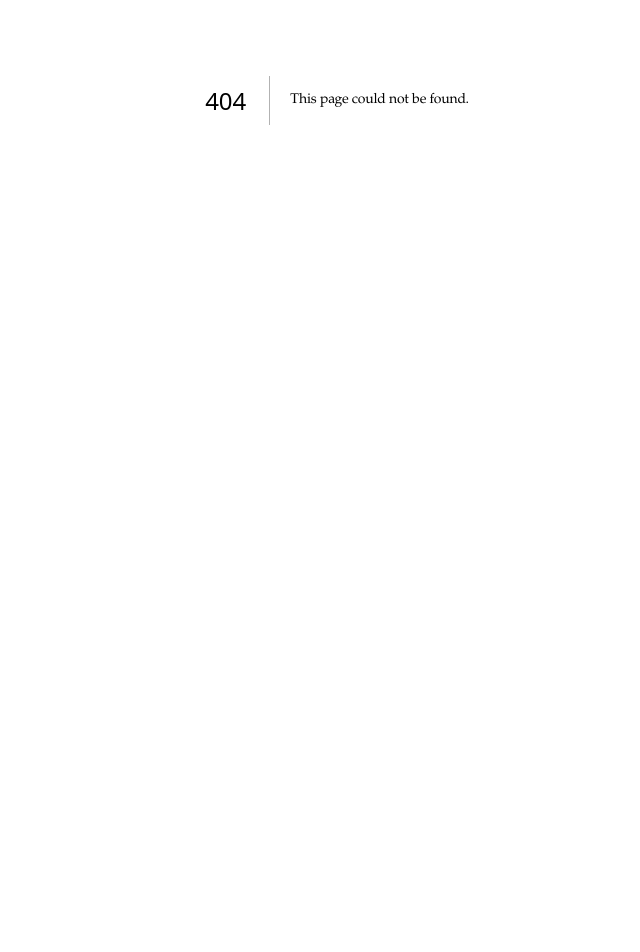
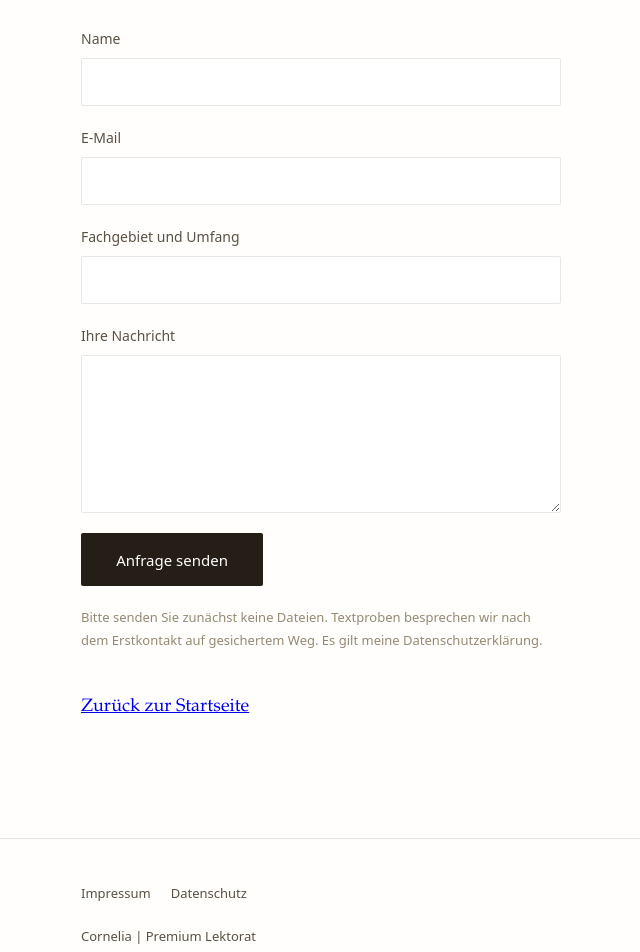
Before and after one commit to orbiaceo/premium-lektorat, a Next.js app: page /kontakt in a window 1280 px wide. Before the commit this address had no page. Shown: the part 300-1252 px from the top of the page, without its empty margins (303-943 px from the left). Before the commit the page ends 800 px from the top, so only its background shows below. Built offline with nearby package versions, Linux system fonts and the light colour scheme.

Commit message:
Seiten Kontakt, Impressum, Datenschutz

```diff
--- a/app/globals.css
+++ b/app/globals.css
@@ -206,3 +206,22 @@ footer a { font-size: .8125rem; }
   html { scroll-behavior: auto; }
   * { transition: none !important; }
 }
+
+/* Formular */
+.formular { display: grid; gap: 1.25rem; margin-top: 2rem; max-width: 30rem; }
+.formular label {
+  display: grid; gap: .4rem;
+  font-family: var(--grot); font-size: .875rem; color: var(--ink-2);
+}
+.formular input, .formular textarea {
+  font-family: var(--grot); font-size: 1rem; color: var(--ink);
+  background: #FFFFFF; border: 1px solid var(--line); border-radius: var(--radius);
+  padding: .75rem .85rem; width: 100%;
+}
+.formular input:focus, .formular textarea:focus {
+  outline: 2px solid var(--brass); outline-offset: 1px; border-color: var(--brass);
+}
+.formular textarea { resize: vertical; min-height: 8rem; }
+.formular .button { justify-self: start; }
+.formular .button[disabled] { opacity: .6; cursor: default; }
+.fehler { color: #8A2A2A; font-family: var(--grot); font-size: .875rem; margin: 0; }
--- /dev/null
+++ b/app/kontakt/Formular.js
@@ -0,0 +1,65 @@
+"use client";
+
+import { useState } from "react";
+
+export default function Formular({ texte }) {
+  const [status, setStatus] = useState("bereit");
+
+  async function senden(e) {
+    e.preventDefault();
+    setStatus("sendet");
+    const f = new FormData(e.currentTarget);
+    const daten = Object.fromEntries(f.entries());
+    try {
+      const r = await fetch("/api/anfrage", {
+        method: "POST",
+        headers: { "Content-Type": "application/json" },
+        body: JSON.stringify(daten),
+      });
+      setStatus(r.ok ? "fertig" : "fehler");
+    } catch {
+      setStatus("fehler");
+    }
+  }
+
+  if (status === "fertig") {
+    return <p className="lead">{texte.danke}</p>;
+  }
+
+  return (
+    <form onSubmit={senden} className="formular">
+      <label>
+        Name
+        <input name="name" type="text" required autoComplete="name" />
+      </label>
+      <label>
+        E-Mail
+        <input name="email" type="email" required autoComplete="email" />
+      </label>
+      <label>
+        Fachgebiet und Umfang
+        <input name="fachgebiet" type="text" />
+      </label>
+      <label>
+        Ihre Nachricht
+        <textarea name="nachricht" rows={6} required maxLength={5000} />
+      </label>
+
+      <input
+        name="website"
+        type="text"
+        tabIndex={-1}
+        autoComplete="off"
+        aria-hidden="true"
+        style={{ position: "absolute", left: "-9999px" }}
+      />
+
+      <button className="button" type="submit" disabled={status === "sendet"}>
+        {status === "sendet" ? "Wird gesendet …" : texte.button}
+      </button>
+
+      {status === "fehler" && <p className="fehler">{texte.fehler}</p>}
+      <p className="hint">{texte.hinweis}</p>
+    </form>
+  );
+}
--- /dev/null
+++ b/app/kontakt/page.js
@@ -0,0 +1,56 @@
+import Formular from "./Formular";
+import { getContent } from "../../lib/content";
+
+const c = getContent("kontakt");
+
+export const metadata = {
+  title: c.seo.title,
+  description: c.seo.description,
+  alternates: { canonical: "/kontakt" },
+};
+
+export default function Seite() {
+  const home = getContent("home");
+
+  return (
+    <>
+      <header>
+        <div className="wrap bar">
+          <p className="mark">
+            <a href="/" style={{ color: "inherit", textDecoration: "none" }}>
+              {home.marke.name} <i>|</i> {home.marke.zusatz}
+            </a>
+          </p>
+        </div>
+      </header>
+
+      <section className="doc">
+        <div className="wrap">
+          <h1>{c.titel}</h1>
+          <p className="lead">{c.einleitung}</p>
+          <Formular
+            texte={{
+              button: c.button,
+              danke: c.danke,
+              fehler: c.fehler,
+              hinweis: c.hinweis,
+            }}
+          />
+          <p style={{ marginTop: "2.5rem" }}>
+            <a href="/">Zurück zur Startseite</a>
+          </p>
+        </div>
+      </section>
+
+      <footer>
+        <div className="wrap">
+          <nav>
+            <a href="/impressum">Impressum</a>
+            <a href="/datenschutz">Datenschutz</a>
+          </nav>
+          <p style={{ margin: 0 }}>{home.fuss.zeile}</p>
+        </div>
+      </footer>
+    </>
+  );
+}
--- a/app/sitemap.js
+++ b/app/sitemap.js
@@ -2,5 +2,9 @@ export const dynamic = "force-static";
 
 export default function sitemap() {
   const base = "https://www.premium-lektorat.de";
-  return [{ url: base, lastModified: new Date(), changeFrequency: "monthly", priority: 1 }];
+  const jetzt = new Date();
+  return [
+    { url: base, lastModified: jetzt, changeFrequency: "monthly", priority: 1 },
+    { url: `${base}/kontakt`, lastModified: jetzt, changeFrequency: "yearly", priority: 0.8 },
+  ];
 }
--- a/content/home.json
+++ b/content/home.json
@@ -10,11 +10,26 @@
     "kurz": "Cornelia | Lektorat"
   },
   "navigation": [
-    { "label": "Leistungen", "href": "#leistungen" },
-    { "label": "Für wen", "href": "#fuerwen" },
-    { "label": "Über mich", "href": "#ueber" },
-    { "label": "Fragen", "href": "#fragen" },
-    { "label": "Kontakt", "href": "#anfrage" }
+    {
+      "label": "Leistungen",
+      "href": "#leistungen"
+    },
+    {
+      "label": "Für wen",
+      "href": "#fuerwen"
+    },
+    {
+      "label": "Über mich",
+      "href": "#ueber"
+    },
+    {
+      "label": "Fragen",
+      "href": "#fragen"
+    },
+    {
+      "label": "Kontakt",
+      "href": "#anfrage"
+    }
   ],
   "hero": {
     "claimVor": "Ein guter wissenschaftlicher Text ist ",
@@ -92,9 +107,18 @@
   },
   "fuss": {
     "links": [
-      { "label": "Impressum", "href": "/impressum" },
-      { "label": "Datenschutz", "href": "/datenschutz" },
-      { "label": "Kontakt", "href": "#anfrage" }
+      {
+        "label": "Impressum",
+        "href": "/impressum"
+      },
+      {
+        "label": "Datenschutz",
+        "href": "/datenschutz"
+      },
+      {
+        "label": "Kontakt",
+        "href": "/kontakt"
+      }
     ],
     "zeile": "Cornelia | Premium Lektorat"
   }
--- /dev/null
+++ b/content/kontakt.json
@@ -0,0 +1,12 @@
+{
+  "seo": {
+    "title": "Kontakt | Cornelia Premium Lektorat",
+    "description": "Anfrage für Lektorat und Redaktion wissenschaftlicher Texte. Persönliches Erstgespräch nach Sichtung Ihres Textes."
+  },
+  "titel": "Anfrage",
+  "einleitung": "Schreiben Sie mir kurz, worum es geht: Fachgebiet, ungefährer Umfang und Ihr Zeitrahmen. Ich melde mich mit einer Einschätzung und schlage ein persönliches Gespräch vor.",
+  "button": "Anfrage senden",
+  "danke": "Vielen Dank. Ihre Anfrage ist bei mir eingegangen. Ich melde mich in der Regel innerhalb von zwei Werktagen.",
+  "fehler": "Das hat leider nicht funktioniert. Bitte versuchen Sie es später noch einmal.",
+  "hinweis": "Bitte senden Sie zunächst keine Dateien. Textproben besprechen wir nach dem Erstkontakt auf gesichertem Weg. Es gilt meine Datenschutzerklärung."
+}
```
Also changed, not shown: app/Rechtstext.js (added, +49 -0 lines), app/datenschutz/page.js (added, +13 -0 lines), app/impressum/page.js (added, +13 -0 lines).
